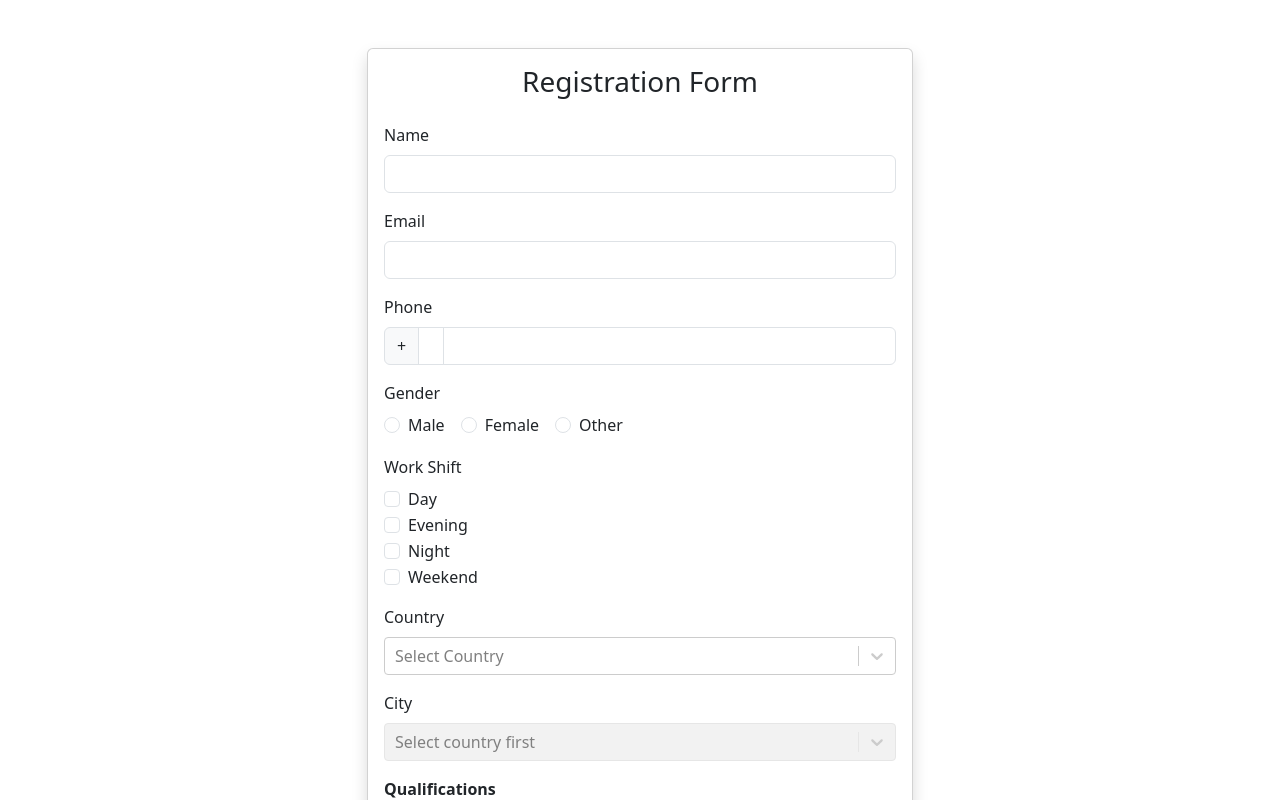
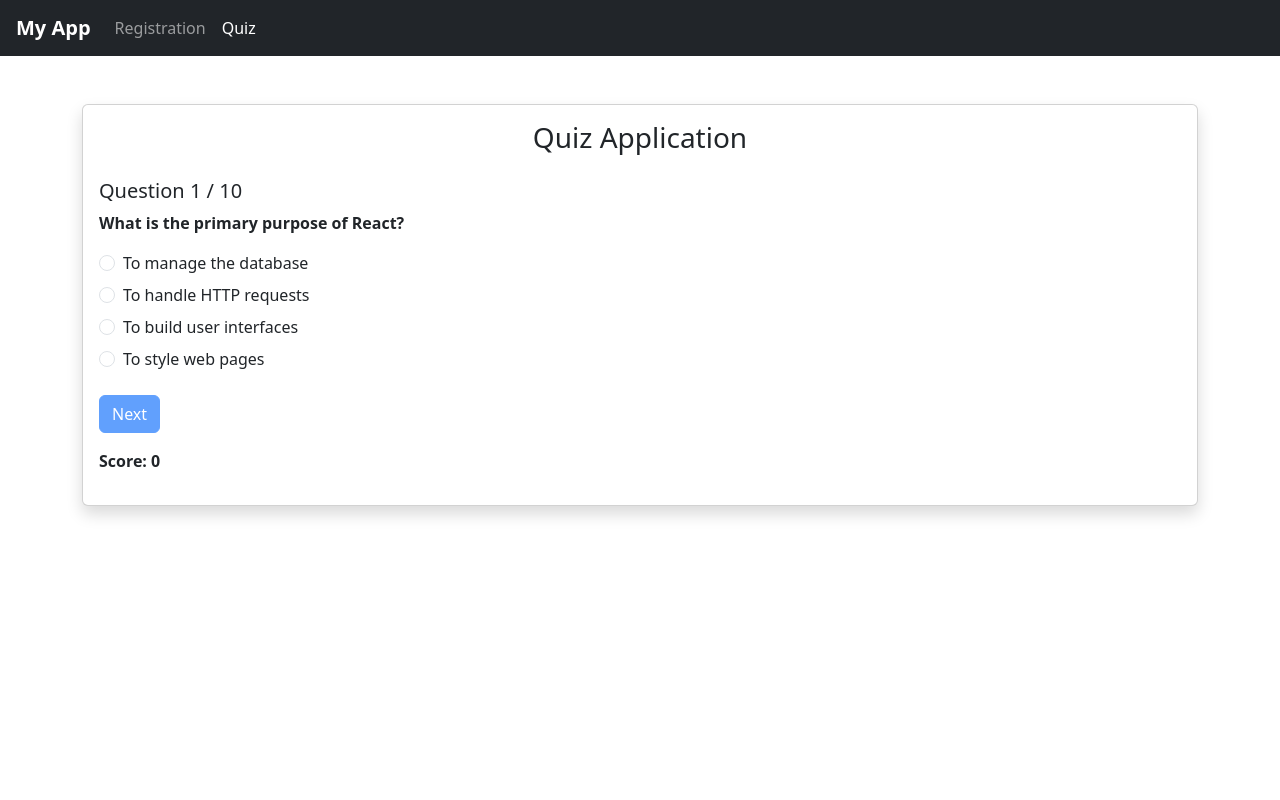
Before and after one commit to swetaxsarkar/registration-form, a React (Create React App) app: page /quiz in a window 1280 px wide. Shown: the top 800 px of the page. Built offline with nearby package versions, Linux system fonts and the light colour scheme; no server answers.

Commit message:
Add quiz app and navbar routing

```diff
--- a/package.json
+++ b/package.json
@@ -10,6 +10,7 @@
     "bootstrap": "^5.3.8",
     "react": "^19.2.3",
     "react-dom": "^19.2.3",
+    "react-router-dom": "^7.12.0",
     "react-scripts": "5.0.1",
     "react-select": "^5.10.2",
     "web-vitals": "^2.1.4"
--- a/src/App.js
+++ b/src/App.js
@@ -1,7 +1,20 @@
-import RegistrationForm from "./RegistrationForm";
+import { BrowserRouter, Routes, Route, Navigate } from "react-router-dom";
+import Navbar from "./components/Navbar";
+import RegistrationPage from "./pages/RegistrationPage";
+import QuizPage from "./pages/QuizPage";
 
 function App() {
-  return <RegistrationForm />;
+  return (
+    <BrowserRouter>
+      <Navbar />
+
+      <Routes>
+        <Route path="/" element={<Navigate to="/registration" />} />
+        <Route path="/registration" element={<RegistrationPage />} />
+        <Route path="/quiz" element={<QuizPage />} />
+      </Routes>
+    </BrowserRouter>
+  );
 }
 
 export default App;
--- /dev/null
+++ b/src/components/Navbar.js
@@ -0,0 +1,21 @@
+import { NavLink } from "react-router-dom";
+
+function Navbar() {
+  return (
+    <nav className="navbar navbar-expand-lg navbar-dark bg-dark px-3">
+      <span className="navbar-brand fw-bold">My App</span>
+
+      <div className="navbar-nav">
+        <NavLink className="nav-link" to="/registration">
+          Registration
+        </NavLink>
+
+        <NavLink className="nav-link" to="/quiz">
+          Quiz
+        </NavLink>
+      </div>
+    </nav>
+  );
+}
+
+export default Navbar;
--- /dev/null
+++ b/src/components/QuizApp.js
@@ -0,0 +1,92 @@
+import { useState } from "react";
+import { questions } from "../data/questions";
+
+function QuizApp() {
+  const [currentIndex, setCurrentIndex] = useState(0);
+  const [selectedOption, setSelectedOption] = useState(null);
+  const [score, setScore] = useState(0);
+  const [isFinished, setIsFinished] = useState(false);
+
+  const currentQuestion = questions[currentIndex];
+
+  const handleNext = () => {
+    if (selectedOption === null) return;
+
+    let updatedScore = score;
+
+    if (selectedOption === currentQuestion.correctAnswer) {
+      updatedScore += 2;
+    } else {
+      updatedScore -= 1;
+      if (updatedScore < 0) updatedScore = 0;
+    }
+
+    setScore(updatedScore);
+    setSelectedOption(null);
+
+    if (currentIndex === questions.length - 1) {
+      setIsFinished(true);
+    } else {
+      setCurrentIndex(currentIndex + 1);
+    }
+  };
+
+  const handleRestart = () => {
+    setCurrentIndex(0);
+    setSelectedOption(null);
+    setScore(0);
+    setIsFinished(false);
+  };
+
+  return (
+    <div className="container mt-5">
+      <div className="card shadow">
+        <div className="card-body">
+          <h3 className="text-center mb-4">Quiz Application</h3>
+
+          {!isFinished ? (
+            <>
+              <h5>
+                Question {currentIndex + 1} / {questions.length}
+              </h5>
+              <p className="fw-bold">{currentQuestion.question}</p>
+
+              {currentQuestion.options.map((opt, index) => (
+                <div className="form-check mb-2" key={index}>
+                  <input
+                    className="form-check-input"
+                    type="radio"
+                    name="option"
+                    checked={selectedOption === index}
+                    onChange={() => setSelectedOption(index)}
+                  />
+                  <label className="form-check-label">{opt}</label>
+                </div>
+              ))}
+
+              <button
+                className="btn btn-primary mt-3"
+                onClick={handleNext}
+                disabled={selectedOption === null}
+              >
+                {currentIndex === questions.length - 1 ? "Finish" : "Next"}
+              </button>
+
+              <p className="mt-3 fw-bold">Score: {score}</p>
+            </>
+          ) : (
+            <>
+              <h4 className="text-center">Quiz Finished 🎉</h4>
+              <p className="text-center fw-bold">Final Score: {score}</p>
+              <button className="btn btn-success w-100" onClick={handleRestart}>
+                Restart Quiz
+              </button>
+            </>
+          )}
+        </div>
+      </div>
+    </div>
+  );
+}
+
+export default QuizApp;
--- /dev/null
+++ b/src/data/questions.js
@@ -0,0 +1,97 @@
+export const questions = [
+  {
+    id: 1,
+    question: "What is the primary purpose of React?",
+    options: [
+      "To manage the database",
+      "To handle HTTP requests",
+      "To build user interfaces",
+      "To style web pages"
+    ],
+    correctAnswer: 2
+  },
+  {
+    id: 2,
+    question: "Which method is used to update state in a React class component?",
+    options: ["setState()", "updateState()", "changeState()", "modifyState()"],
+    correctAnswer: 0
+  },
+  {
+    id: 3,
+    question: "What does the useState hook in React do?",
+    options: [
+      "Handles side effects",
+      "Manages state in a functional component",
+      "Defines a lifecycle method",
+      "Performs API calls"
+    ],
+    correctAnswer: 1
+  },
+  {
+    id: 4,
+    question: "Which of the following is NOT a lifecycle method in React class components?",
+    options: ["componentDidMount", "componentWillUpdate", "componentWillUnmount", "useEffect"],
+    correctAnswer: 3
+  },
+  {
+    id: 5,
+    question: "What is JSX?",
+    options: [
+      "A JavaScript library",
+      "A tool for styling React components",
+      "A syntax extension for JavaScript",
+      "A data-fetching library"
+    ],
+    correctAnswer: 2
+  },
+  {
+    id: 6,
+    question: "What is the purpose of React's key prop?",
+    options: [
+      "To set unique IDs for components",
+      "To add event listeners",
+      "To optimize rendering performance of lists",
+      "To pass props to child components"
+    ],
+    correctAnswer: 2
+  },
+  {
+    id: 7,
+    question: "Which statement best describes React's Virtual DOM?",
+    options: [
+      "It is a copy of the real DOM that React updates directly.",
+      "It is a lightweight representation of the real DOM used for performance optimization.",
+      "It is a database for storing DOM elements.",
+      "It is a library used to manage DOM manipulations."
+    ],
+    correctAnswer: 1
+  },
+  {
+    id: 8,
+    question: "Which hook is used to perform side effects in functional components?",
+    options: ["useState", "useEffect", "useReducer", "useContext"],
+    correctAnswer: 1
+  },
+  {
+    id: 9,
+    question: "What is React.Fragment used for?",
+    options: [
+      "To define a part of the Redux store",
+      "To group multiple elements without adding extra nodes to the DOM",
+      "To handle forms",
+      "To optimize application performance"
+    ],
+    correctAnswer: 1
+  },
+  {
+    id: 10,
+    question: "Which command is used to create a new React app?",
+    options: [
+      "npm create react-app my-app",
+      "npm init react-app my-app",
+      "npx create-react-app my-app",
+      "react-cli create my-app"
+    ],
+    correctAnswer: 2
+  }
+];
--- /dev/null
+++ b/src/pages/QuizPage.js
@@ -0,0 +1,7 @@
+import QuizApp from "../components/QuizApp";
+
+function QuizPage() {
+  return <QuizApp />;
+}
+
+export default QuizPage;
--- /dev/null
+++ b/src/pages/RegistrationPage.js
@@ -0,0 +1,7 @@
+import RegistrationForm from "../RegistrationForm";
+
+function RegistrationPage() {
+  return <RegistrationForm />;
+}
+
+export default RegistrationPage;
```
Also changed, not shown: 1 other file (tests, documents, lock files or other folders).
